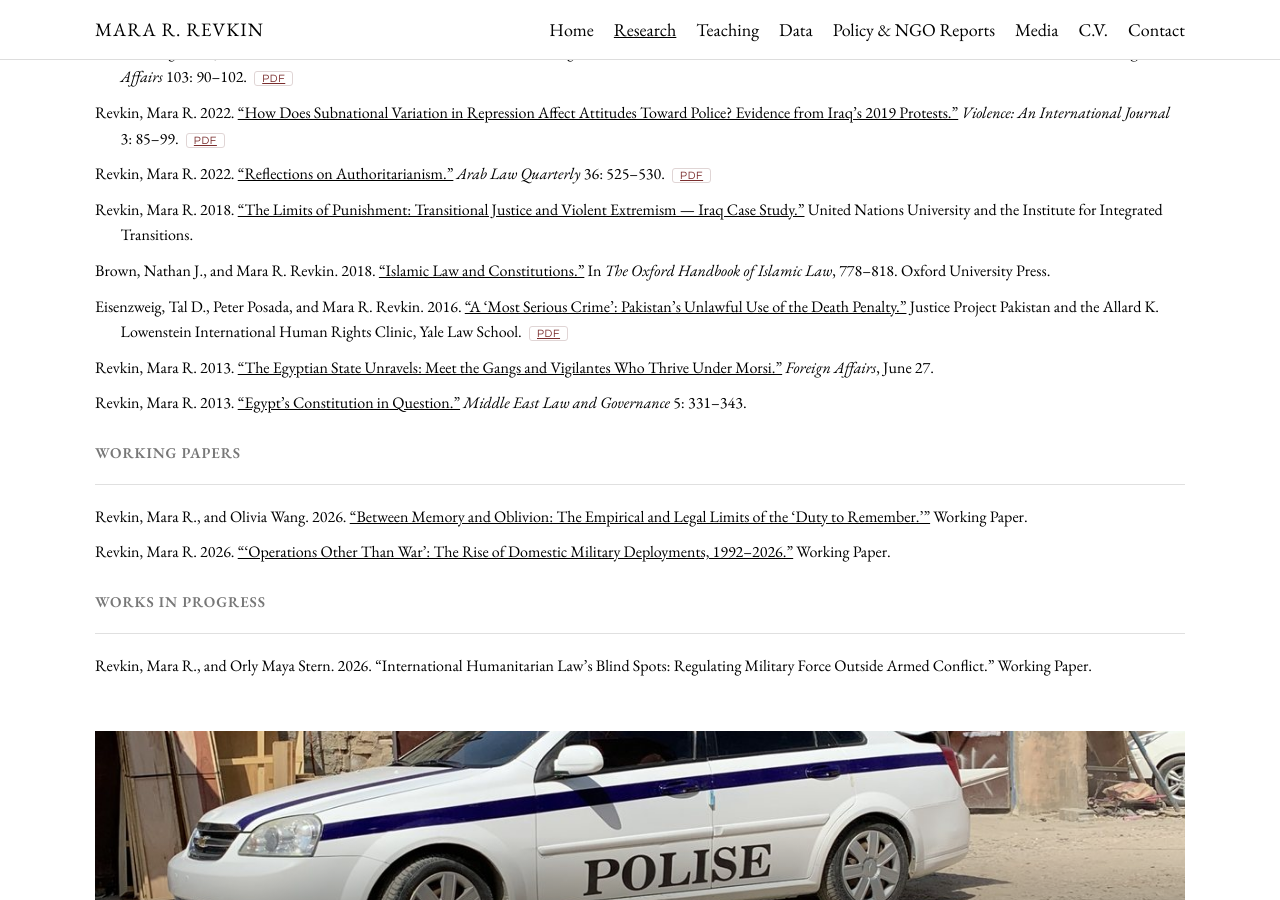
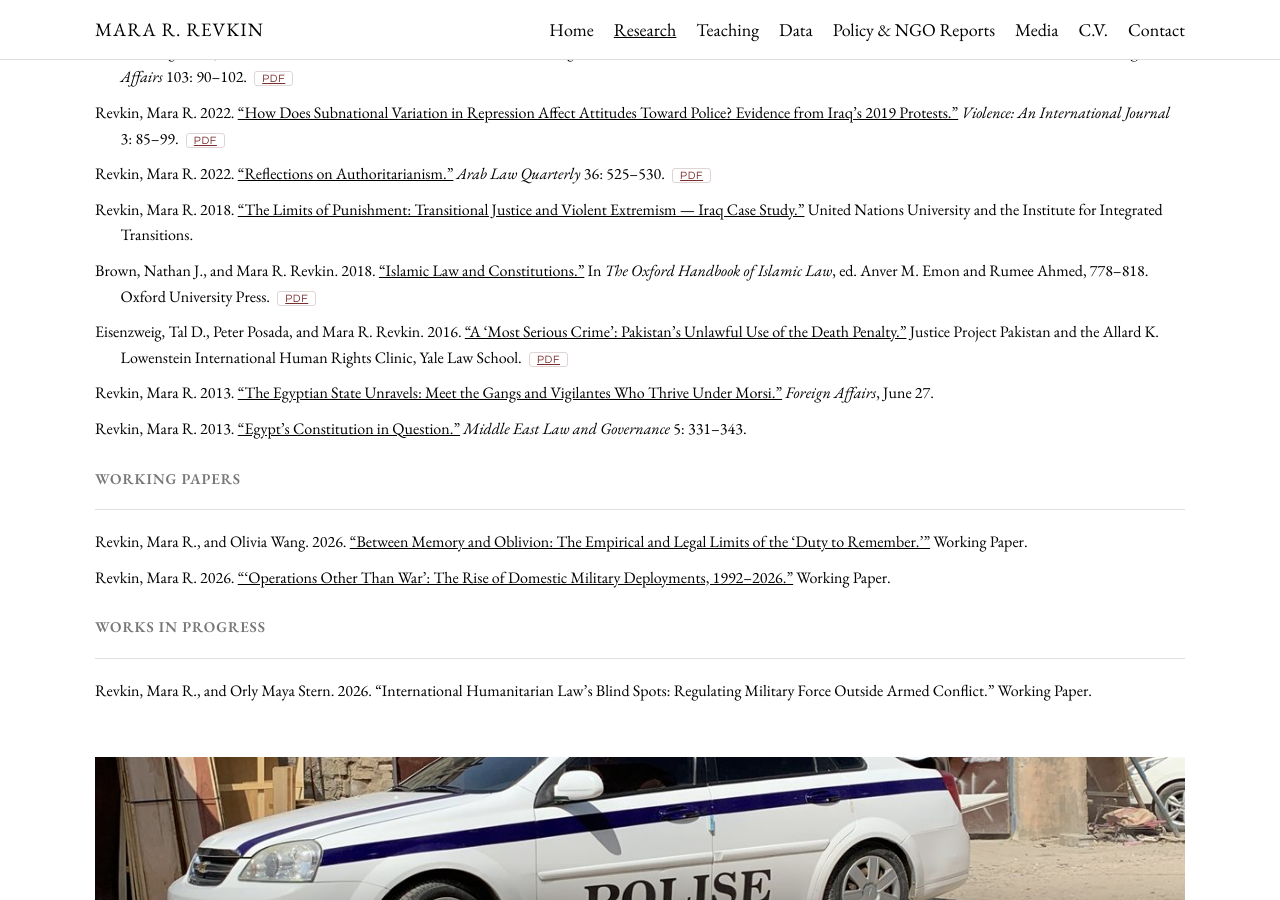
Before and after one commit to mrevkin/mrevkin.github.io, a Jekyll site: the page research.html, which Jekyll copies as it is, in a window 1280 px wide and 900 px high, scrolled down 1294 px. Built offline with Jekyll 4.4.1, drawn with Linux system fonts in a browser that asks for light colours.

Commit message:
Link Islamic Law and Constitutions to its page and PDF

```diff
--- a/research.html
+++ b/research.html
@@ -83,7 +83,7 @@
           <li data-m="fieldwork surveys" data-c="iraq">Revkin, Mara R. 2022. <a href="https://scholarship.law.duke.edu/cgi/viewcontent.cgi?article=7339&amp;context=faculty_scholarship" target="_blank">&ldquo;How Does Subnational Variation in Repression Affect Attitudes Toward Police? Evidence from Iraq&rsquo;s 2019 Protests.&rdquo;</a> <em>Violence: An International Journal</em> 3: 85&ndash;99. <a class="ssrn-tag" href="https://scholarship.law.duke.edu/cgi/viewcontent.cgi?article=7339&amp;context=faculty_scholarship" target="_blank">PDF</a></li>
           <li data-m="legal" data-c="comparative">Revkin, Mara R. 2022. <a href="https://scholarship.law.duke.edu/faculty_scholarship/4632/" target="_blank">&ldquo;Reflections on Authoritarianism.&rdquo;</a> <em>Arab Law Quarterly</em> 36: 525&ndash;530. <a class="ssrn-tag" href="https://scholarship.law.duke.edu/faculty_scholarship/4632/" target="_blank">PDF</a></li>
           <li data-m="fieldwork surveys interviews" data-c="iraq">Revkin, Mara R. 2018. <a href="limits-of-punishment.html">&ldquo;The Limits of Punishment: Transitional Justice and Violent Extremism &mdash; Iraq Case Study.&rdquo;</a> United Nations University and the Institute for Integrated Transitions.</li>
-          <li data-m="legal" data-c="comparative">Brown, Nathan J., and Mara R. Revkin. 2018. <a href="https://doi.org/10.1093/oxfordhb/9780199679010.013.27" target="_blank">&ldquo;Islamic Law and Constitutions.&rdquo;</a> In <em>The Oxford Handbook of Islamic Law</em>, 778&ndash;818. Oxford University Press.</li>
+          <li data-m="legal" data-c="comparative">Brown, Nathan J., and Mara R. Revkin. 2018. <a href="islamic-law-constitutions.html">&ldquo;Islamic Law and Constitutions.&rdquo;</a> In <em>The Oxford Handbook of Islamic Law</em>, ed. Anver M. Emon and Rumee Ahmed, 778&ndash;818. Oxford University Press. <a class="ssrn-tag" href="brown_revkin_islamic_law_constitutions.pdf" target="_blank">PDF</a></li>
           <li data-m="legal" data-c="pakistan">Eisenzweig, Tal D., Peter Posada, and Mara R. Revkin. 2016. <a href="https://www.law.yale.edu/sites/default/files/area/center/schell/2016_09_23_pub_dp_report.pdf" target="_blank">&ldquo;A &lsquo;Most Serious Crime&rsquo;: Pakistan&rsquo;s Unlawful Use of the Death Penalty.&rdquo;</a> Justice Project Pakistan and the Allard K. Lowenstein International Human Rights Clinic, Yale Law School. <a class="ssrn-tag" href="https://www.law.yale.edu/sites/default/files/area/center/schell/2016_09_23_pub_dp_report.pdf" target="_blank">PDF</a></li>
           <li data-m="fieldwork interviews" data-c="egypt">Revkin, Mara R. 2013. <a href="egyptian-state-unravels.html">&ldquo;The Egyptian State Unravels: Meet the Gangs and Vigilantes Who Thrive Under Morsi.&rdquo;</a> <em>Foreign Affairs</em>, June 27.</li>
           <li data-m="legal" data-c="egypt">Revkin, Mara R. 2013. <a href="https://doi.org/10.1163/18763375-00503005" target="_blank">&ldquo;Egypt&rsquo;s Constitution in Question.&rdquo;</a> <em>Middle East Law and Governance</em> 5: 331&ndash;343.</li>
```
